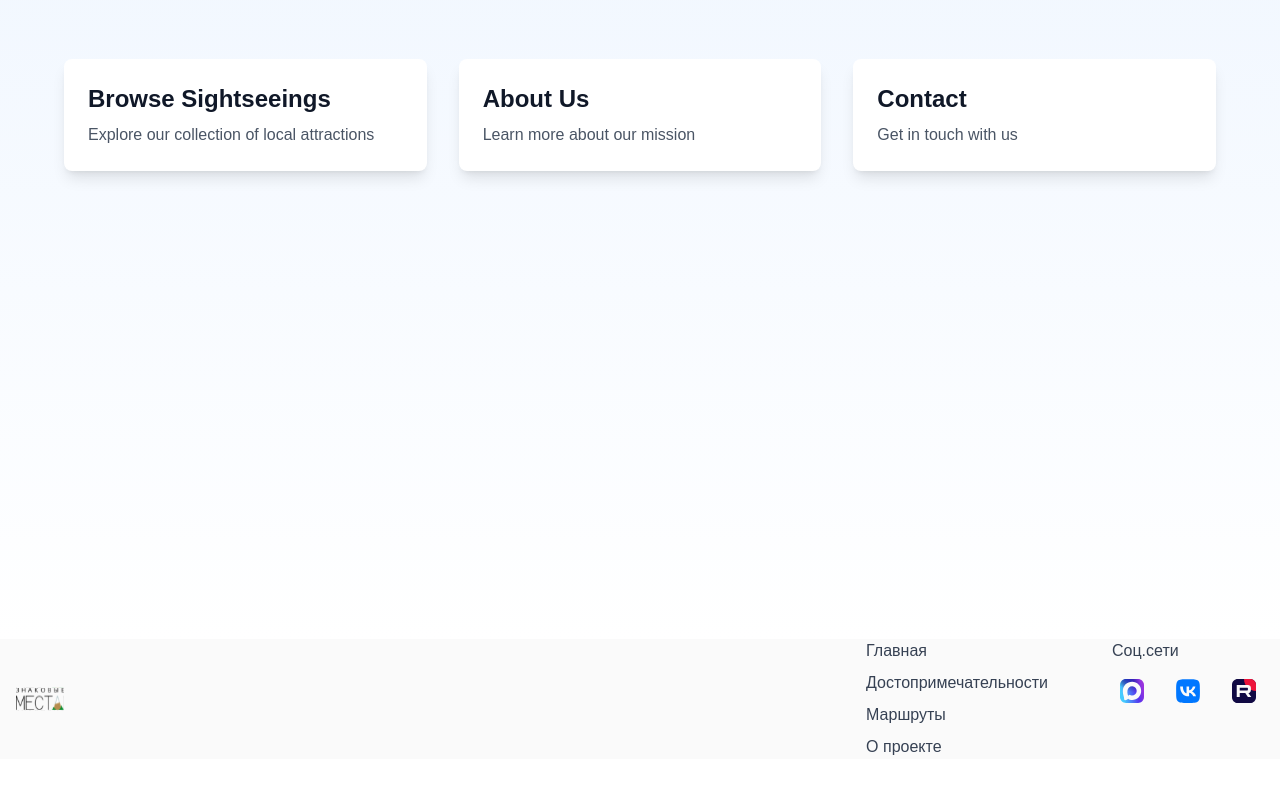
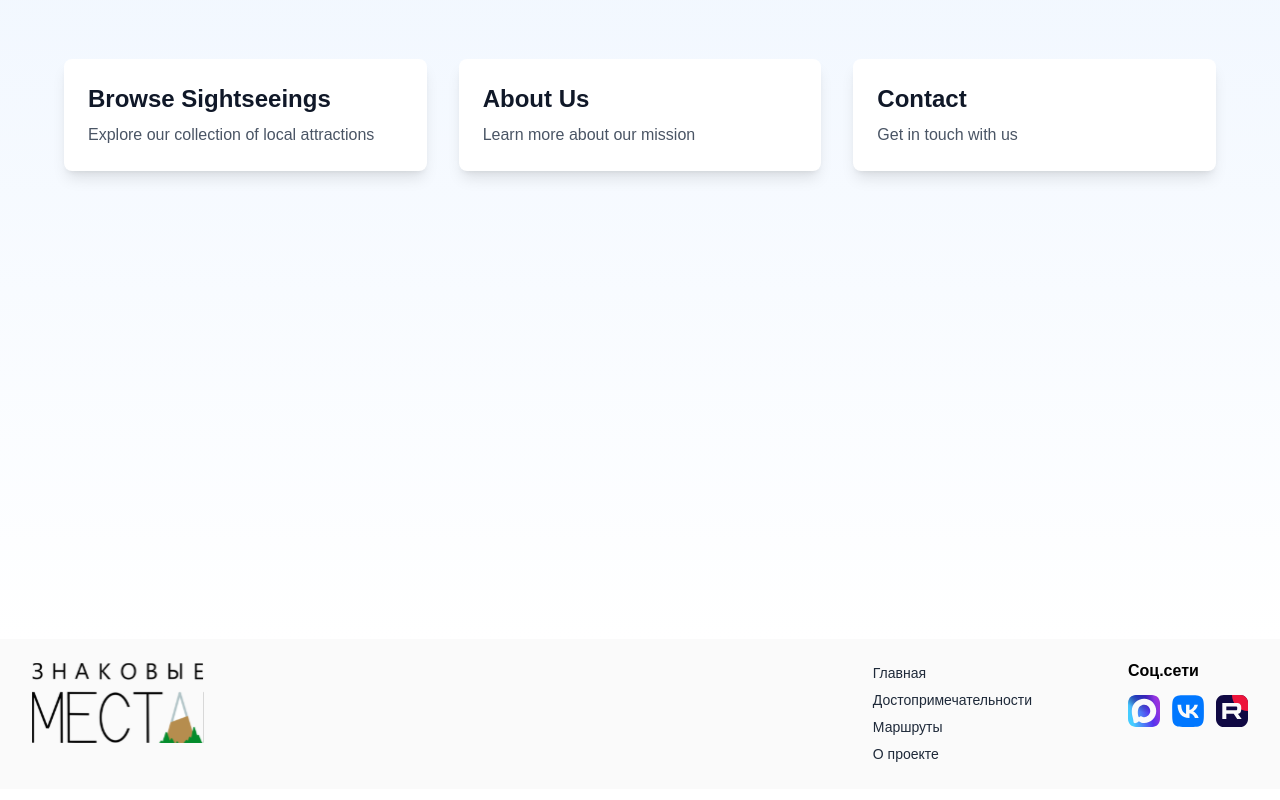
Before and after one commit to Skaipia/local-sightseeings-frontend, a Next.js app: page / in a window 1280 px wide. Shown: the part 242-1042 px from the top of the page. Before the commit the page ends 1001 px from the top, so only its background shows below. Built offline with nearby package versions, Linux system fonts and the light colour scheme.

Commit message:
fix footer component

```diff
--- a/components/Footer.tsx
+++ b/components/Footer.tsx
@@ -2,42 +2,57 @@ import Link from 'next/link';
 
 export default function Footer() {
     return (
-        <footer className="bg-[#FAFAFA]">
-            <div className="container mx-auto px-4">
-                <div className="flex flex-col md:flex-row justify-between items-center">
-                    <div className="flex items-center justify-center mb-6 md:mb-0">
-                        <Link href="/" className="flex items-center space-x-2">
-                            <img src="/logo.svg" alt="logotype" className="w-12 h-12 text-gray-700"/>
+        <footer className="bg-[#FAFAFA] mb-[20px]">
+            <div className="container mx-auto py-6 px-8 max-w-[1440px]">
+                <div className="flex flex-col md:flex-row justify-between items-start">
+                    <div className="mb-10 md:mb-0">
+                        <Link href="/" className="inline-block">
+                            <img
+                                src="/logo.svg"
+                                alt="ЗНАКОВЫЕ МЕСТА"
+                                className="object-contain w-[140px] md:w-[155px] lg:w-[172.19px] h-auto"
+                                style={{minHeight: '60px'}}
+                            />
                         </Link>
                     </div>
+                    <div
+                        className="flex flex-col md:flex-row items-start space-y-10 md:space-y-0 md:space-x-16 lg:space-x-24">
 
-                    <div className="flex flex-col md:flex-row space-y-4 md:space-y-0 md:space-x-16">
-                        <nav className="flex flex-col space-y-2">
-                            <Link href="/" className="text-gray-700 hover:text-gray-900 font-medium transition-colors">
+                        <nav className="flex flex-col space-y-1.5">
+                            <Link href="/" className="text-[14px] text-gray-800 hover:text-black transition-colors">
                                 Главная
                             </Link>
-                            <Link href="/sightseeings" className="text-gray-700 hover:text-gray-900 font-medium transition-colors">
+                            <Link href="/sightseeings"
+                                  className="text-[14px] text-gray-800 hover:text-black transition-colors">
                                 Достопримечательности
                             </Link>
-                            <Link href="/routes" className="text-gray-700 hover:text-gray-900 font-medium transition-colors">
+                            <Link href="/routes"
+                                  className="text-[14px] text-gray-800 hover:text-black transition-colors">
                                 Маршруты
                             </Link>
-                            <Link href="/about" className="text-gray-700 hover:text-gray-900 font-medium transition-colors">
+                            <Link href="/about"
+                                  className="text-[14px] text-gray-800 hover:text-black transition-colors">
                                 О проекте
                             </Link>
                         </nav>
 
-                        <div className="flex flex-col space-y-2">
-                            <span className="text-gray-700 font-medium">Соц.сети</span>
-                            <div className="flex space-x-4">
-                                <a href="#" className="p-2 rounded-full transition-colors">
-                                    <img src="/icons/max.svg" alt="Max" className="w-6 h-6"/>
+                        <div className="flex flex-col space-y-4">
+                            <span className="text-[16px] font-semibold text-black leading-none">
+                                Соц.сети
+                            </span>
+                            <div className="flex space-x-3">
+                                <a href="https://max.ru/join/FOGzABe6EiNdhb8vr61vu54go6tcOxD4VZD6GN_qlmQ"
+                                   target="_blank" rel="noopener noreferrer"
+                                   className="hover:opacity-80 transition-opacity">
+                                    <img src="/icons/max.svg" alt="MAX" className="w-8 h-8"/>
                                 </a>
-                                <a href="#" className="p-2 rounded-full transition-colors">
-                                    <img src="/icons/vk.svg" alt="VK" className="w-6 h-6"/>
+                                <a href="https://vk.com/club237893137" target="_blank" rel="noopener noreferrer"
+                                   className="hover:opacity-80 transition-opacity">
+                                    <img src="/icons/vk.svg" alt="VK" className="w-8 h-8"/>
                                 </a>
-                                <a href="https://rutube.ru/channel/26214635/" className="p-2 rounded-full transition-colors">
-                                    <img src="/icons/rutube.svg" alt="Rutube" className="w-6 h-6"/>
+                                <a href="https://rutube.ru" target="_blank" rel="noopener noreferrer"
+                                   className="hover:opacity-80 transition-opacity">
+                                    <img src="/icons/rutube.svg" alt="Rutube" className="w-8 h-8"/>
                                 </a>
                             </div>
                         </div>
```
Also changed, not shown: public/logo.svg.
